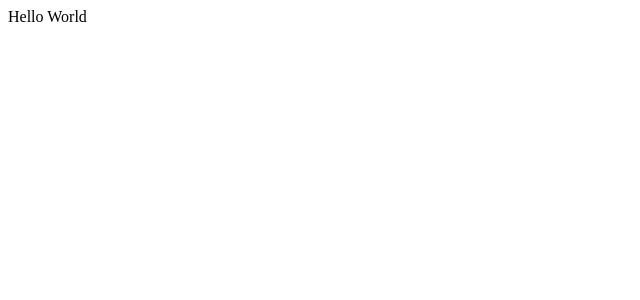
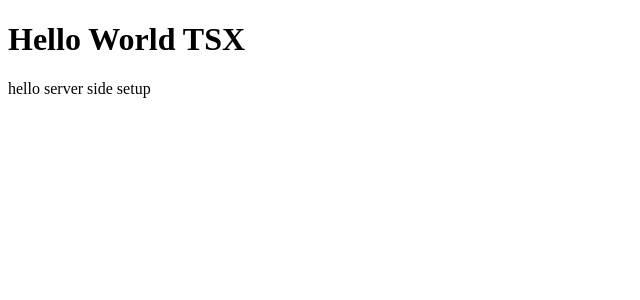
Before and after one commit to ganttArt/cg-art-frontend, a Next.js app: page / in a window 1280 px wide. Shown: the top 300 px of the page, without its empty margins (0-640 px from the left). Built offline with nearby package versions, Linux system fonts and the light colour scheme.

Commit message:
Reconfigured home page setup

```diff
--- a/next.config.js
+++ b/next.config.js
@@ -1,6 +1,10 @@
 /** @type {import('next').NextConfig} */
 const nextConfig = {
   reactStrictMode: true,
+  webpack: (config) => {
+    config.experiments = { topLevelAwait: true };
+    return config;
+  },
 }
 
 module.exports = nextConfig
--- a/pages/index.tsx
+++ b/pages/index.tsx
@@ -1,11 +1,2 @@
-import type { NextPage } from 'next'
-
-const Home: NextPage = () => {
-  return (
-    <div>
-      Hello World
-    </div>
-  )
-}
-
-export default Home
+const { Page, getServerSideProps } = await import("../src/home-page/home-page");
+export { Page as default, getServerSideProps };
--- /dev/null
+++ b/src/home-page/home-page.ts
@@ -0,0 +1,14 @@
+import { GetServerSideProps, GetServerSidePropsContext } from "next";
+import dynamic from "next/dynamic";
+import { HomeScreenProps } from "./home-screen"
+
+export const Page = dynamic(() => import("./home-screen"));
+
+export const getServerSideProps: GetServerSideProps<HomeScreenProps> = async (ctx: GetServerSidePropsContext) => {
+  // make request to api here
+  return {
+    props: {
+      data: 'hello server side setup'
+    }
+  }
+}
--- /dev/null
+++ b/src/home-page/home-screen.tsx
@@ -0,0 +1,16 @@
+import React from "react";
+
+export interface HomeScreenProps {
+  data: string;
+}
+
+const HomeScreen: React.FC<HomeScreenProps> = ({ data }): JSX.Element | null => {
+  return (
+    <>
+      <h1>Hello World TSX</h1>
+      <p>{data}</p>
+    </>
+  )
+}
+
+export default HomeScreen;
--- /dev/null
+++ b/src/home-page/index.ts
@@ -0,0 +1 @@
+export * from "./home-page";
--- a/tsconfig.json
+++ b/tsconfig.json
@@ -1,6 +1,6 @@
 {
   "compilerOptions": {
-    "target": "es5",
+    "target": "es2017",
     "lib": ["dom", "dom.iterable", "esnext"],
     "allowJs": true,
     "skipLibCheck": true,
```
